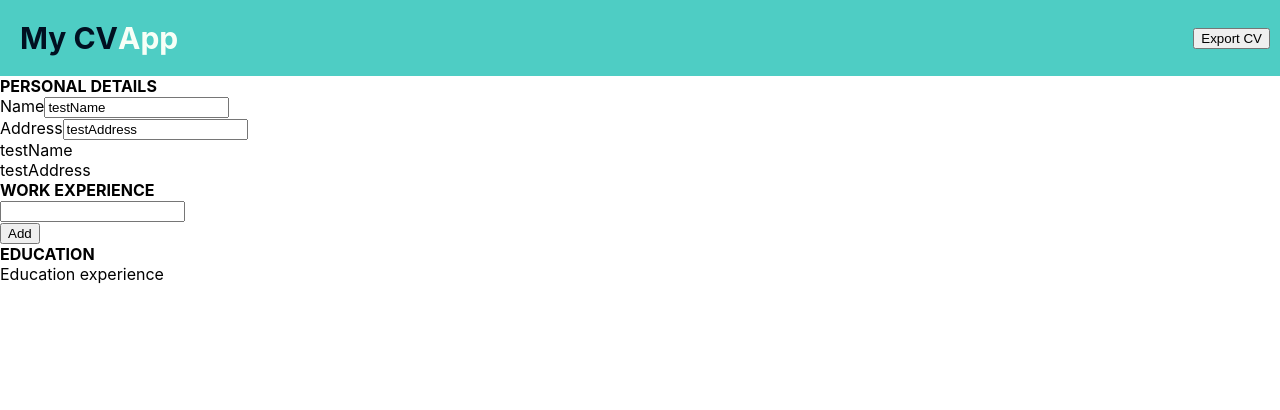
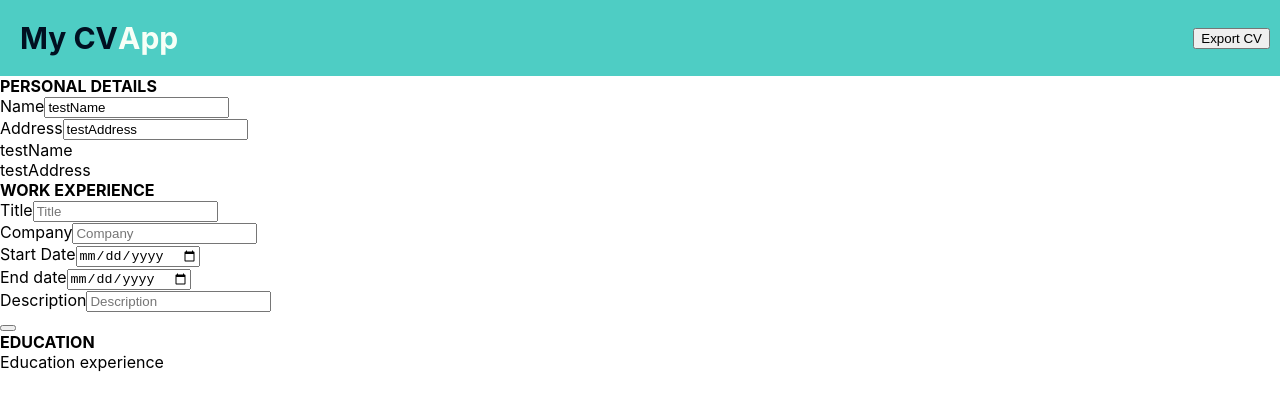
Before and after one commit to hrlclem/cv-project, a React (Create React App) app: page / in a window 1280 px wide. Shown: the top 410 px of the page. Built offline with nearby package versions, Linux system fonts and the light colour scheme.

Commit message:
implementing work experience AddFields

```diff
--- a/src/App.js
+++ b/src/App.js
@@ -2,7 +2,8 @@ import React, { Component } from "react";
 import './design/App.css';
 import Header from './components/Header.js';
 import EditSide from './components/EditSide.js';
-import PreviewSide from './components/PreviewSide.js';
+// import PreviewSide from './components/PreviewSide.js';
+// import data from './data.js';
 
 
 class App extends Component {
@@ -12,7 +13,6 @@ class App extends Component {
       <div className="App">
           <Header />
           <EditSide />
-          {/* <PreviewSide /> */}
       </div>
       );
     }
--- a/src/components/PersonalDetails.js
+++ b/src/components/PersonalDetails.js
@@ -20,7 +20,6 @@ class PersoDetails extends Component {
 
 
   render() {
-
     return (
 
       <div className='personalDetailsDiv'>
@@ -49,8 +48,8 @@ class PersoDetails extends Component {
 
 
         <PreviewSide
-                  name= {data.intro.name}
-                  address= {data.intro.address}
+            name= {data.intro.name}
+            address= {data.intro.address}
         />
 
       </div>
--- a/src/components/WorkExp.js
+++ b/src/components/WorkExp.js
@@ -1,43 +1,102 @@
 import React, { Component } from "react";
-import PreviewSide from '../components/PreviewSide.js';
+import CreateWorkExp from './createWorkExp.js';
+import data from '../data.js';
 
 
 
 class WorkExp extends Component {
 
-  idExp = 0;
+  constructor() {
+    super();
 
-  addWorkExp = () => {
-    console.log("33")
-    return {
-      // <div> {Hello, world!} </div>
-    }
-  }
+    this.state = {
+      workExpArray: [
+        {
+          index: Math.random(),
+          titleWork: '',
+          companyWork: '',
+          startWork: '',
+          endWork: '',
+          descriptionWork: '',
+        }
+      ]
+  };
+};
+
+// Manage all inputs
+    handleChange = e => {
+      console.log(1)
+
+      if (
+        ["titleWork", "companyWork", "startWork", "endWork", "descriptionWork"].includes(
+          e.target.name
+        )
+      ) {
+        let workExpArray = [...this.state.workExpArray];
+        workExpArray[e.target.dataset.id][e.target.name] = e.target.value;
+      } else {
+        this.setState({ [e.target.name]: e.target.value });
+      }
+
+      console.log(this.state)
+    };
+
+
+// Add new workFields
+    addNewFields = e => {
+      console.log(2)
+
+      this.setState(prevState => ({
+        workExpArray: [
+          ...prevState.workExpArray,
+          {
+            index: Math.random(),
+            titleWork: '',
+            companyWork: '',
+            startWork: '',
+            endWork: '',
+            descriptionWork: '',
+          }
+        ]
+      }));
+    };
+
+      deleteInputs = index => {
+        this.setState({
+          workExpArray: this.state.workExpArray.filter(
+            (s, sindex) => index !== sindex
+          )
+        });
+      };
+
+      clickOnDelete(record) {
+        this.setState({
+          workExpArray: this.state.workExpArray.filter(r => r !== record)
+        });
+      }
 
 
   render() {
+
+    let {workExpArray} = this.state;
+
     return (
+
       <div className="workExpDiv">
-          <div className="workExpTitle" id={this.idExp}>
-            <label htmlFor="workExpInput" placeholder="Title"></label>
-            <input
-              className="workExpInput"
-              name="title"
-              // value={this.state.address || ''}
-              // onChange={this.addressChange.bind(this)}
-              id={this.idExp}
-            />
-            {/* {id !== 0 &&
-              <button> delete </button>
-            } */}
-          </div>
-
-          <button className="addBtn" onClick={this.addWorkExp}>Add</button>
+        <form onSubmit={this.handleSubmit} onChange={this.handleChange}>
+              <div className="container">
+                  < CreateWorkExp
+                    add={this.addNewFields}
+                    delete={this.clickOnDelete.bind(this)}
+                    workExpArray={workExpArray}
+                  />
+              </div>
+        </form>
       </div>
-
 
     )
   }
 }
 
+
 export default WorkExp;
--- /dev/null
+++ b/src/components/createWorkExp.js
@@ -0,0 +1,93 @@
+import React, { Component } from "react";
+
+const CreateWorkExp = props => {
+        return props.workExpArray.map((val, idx) => {
+
+          let   titleWork = `titleWork-${idx}`,
+                companyWork = `companyWork-${idx}`,
+                startWork = `startWork-${idx}`,
+                endWork = `endWork-${idx}`,
+                descriptionWork = `descriptionWork-${idx}`;
+
+
+          return (
+            <div className="form-row" key={val.index}>
+              <div className="col">
+                <label>Title</label>
+                <input
+                  type="text"
+                  className="form-control required"
+                  placeholder="Title"
+                  name="title"
+                  data-id={idx}
+                  id={titleWork}
+                />
+              </div>
+              <div className="col">
+                <label>Company</label>
+                <input
+                  type="text"
+                  className="form-control required"
+                  placeholder="Company"
+                  name="company"
+                  id={companyWork}
+                  data-id={idx}
+                />
+              </div>
+              <div className="col">
+                <label>Start Date</label>
+                <input
+                  type="date"
+                  className="form-control"
+                  placeholder="Start Date"
+                  name="startDate"
+                  id={startWork}
+                  data-id={idx}
+                />
+              </div>
+              <div className="col">
+                <label>End date</label>
+                <input
+                  type="date"
+                  className="form-control"
+                  placeholder="End Date"
+                  name="endDate"
+                  id={endWork}
+                  data-id={idx}
+                />
+              </div>
+              <div className="col">
+                <label>Description</label>
+                <input
+                  type="text"
+                  className="form-control"
+                  placeholder="Description"
+                  name="description"
+                  id={descriptionWork}
+                  data-id={idx}
+                />
+              </div>
+              <div className="col p-4">
+                {idx === 0 ? (
+                  <button
+                    onClick={() => props.add()}
+                    type="button"
+                    className="btn btn-primary text-center"
+                  >
+                    <i className="fa fa-plus-circle" aria-hidden="true" />
+                  </button>
+                ) : (
+                  <button
+                    className="btn btn-danger"
+                    onClick={() => props.delete(val)}
+                  >
+                    <i className="fa fa-minus" aria-hidden="true" />
+                  </button>
+                )}
+              </div>
+            </div>
+          );
+        });
+      };
+
+export default CreateWorkExp;
--- a/src/data.js
+++ b/src/data.js
@@ -11,8 +11,24 @@ const data = {
         otherLink: 'testOther',
         description: 'testDescription'
       },
-      workExp: [],
-      education: [],
+      workingExp: [],
+      educationExp: [],
 }
 
-export default data;
+  export default data;
+
+  // workExp: {
+  //   wordId: '',
+  //   titleWork: '',
+  //   companyWork: '',
+  //   startWork: '',
+  //   endWork: '',
+  //   descriptionWork: '',
+  // },
+  // education: {
+  //   eduId: 'testIdEdu',
+  //   titleEdu: 'testEdu',
+  //   institutEdu: 'testInstit',
+  //   yearStartEdu: 'testYearS',
+  //   yearEndEdu: 'testYearE',
+  //   descriptionEdu: 'testDescrip',
```
Also changed, not shown: src/components/addEduExp.js (deleted, +0 -16 lines), src/components/addWorkExp.js (deleted, +0 -16 lines), src/components/createEduExp.js (added, +20 -0 lines).
